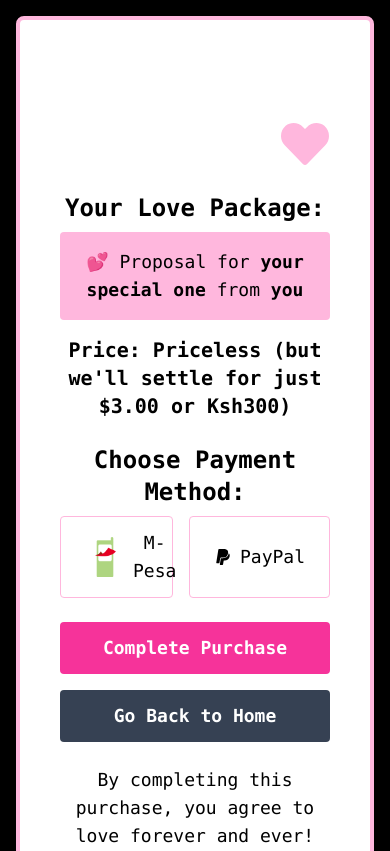
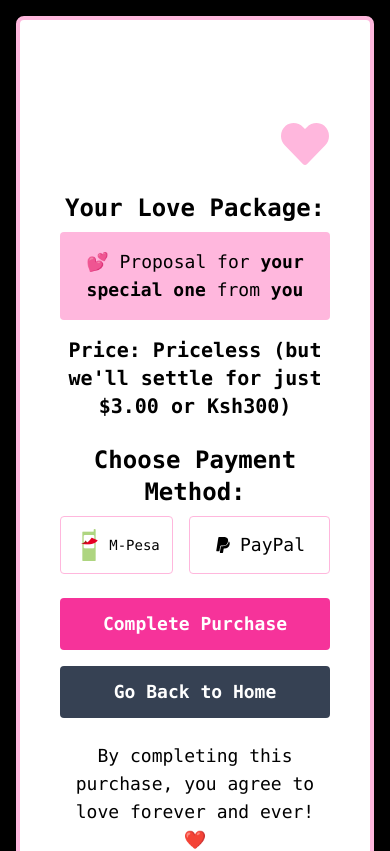
Before and after one commit to bella-thehacker/Valentines-Propasal, a React (Vite) app: page /checkout in a window 390 px wide. Shown: the top 851 px of the page. Built offline with nearby package versions, Linux system fonts and the light colour scheme.

Commit message:
fixed button

```diff
--- a/src/components/CheckOut.jsx
+++ b/src/components/CheckOut.jsx
@@ -27,13 +27,15 @@ const CheckOut = () => {
         <div className="mb-6">
           <h2 className="text-2xl font-semibold mb-2">Choose Payment Method:</h2>
           <div className="flex justify-center gap-4">
-            <button
-              className={`flex items-center gap-2 px-6 py-3 rounded text-lg font-medium transition ${paymentMethod === "mpesa" ? "bg-[#ffb7dd] text-white" : "bg-white text-black border border-[#ffb7dd]"}`}
-              onClick={() => setPaymentMethod("mpesa")}
-            >
-              <img src="/mpesa.png" alt="mpesa logo" className="w-10" />
-              M-Pesa
-            </button>
+          <button
+  className={`w-full md:w-auto flex items-center justify-center gap-1 md:gap-2 px-6 py-3 rounded text-lg font-medium transition whitespace-nowrap ${
+    paymentMethod === "mpesa" ? "bg-[#ffb7dd] text-white" : "bg-white text-black border border-[#ffb7dd]"
+  }`}
+  onClick={() => setPaymentMethod("mpesa")}
+>
+  <img src="/mpesa.png" alt="mpesa logo" className="w-8 md:w-10" />
+  <span className="text-sm md:text-lg">M-Pesa</span>
+</button>
             <button
               className={`px-6 py-3 rounded text-lg font-medium transition flex items-center ${paymentMethod === "paypal" ? "bg-[#ffb7dd] text-white" : "bg-white text-black border border-[#ffb7dd]"}`}
               onClick={() => setPaymentMethod("paypal")}
```
